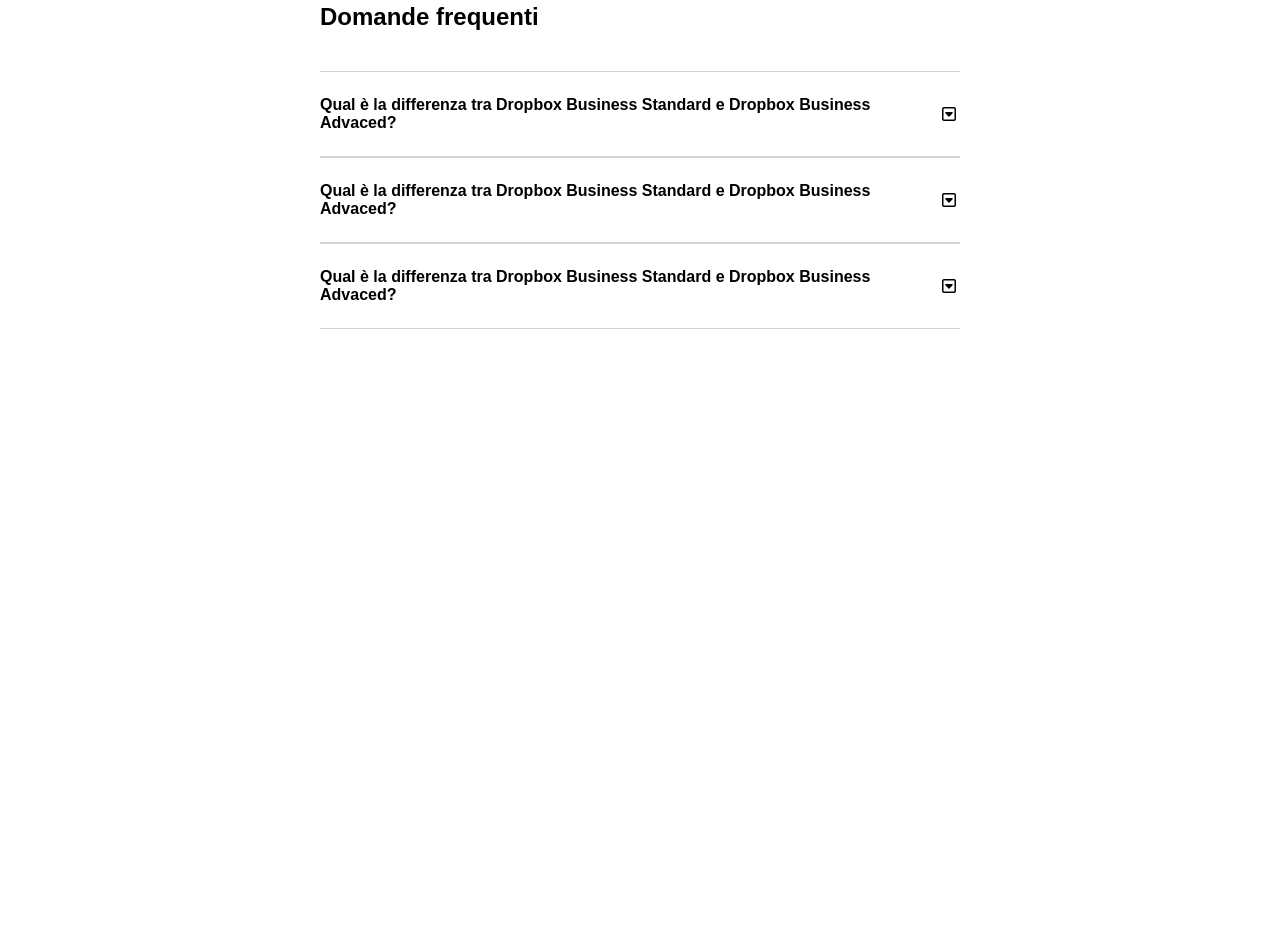
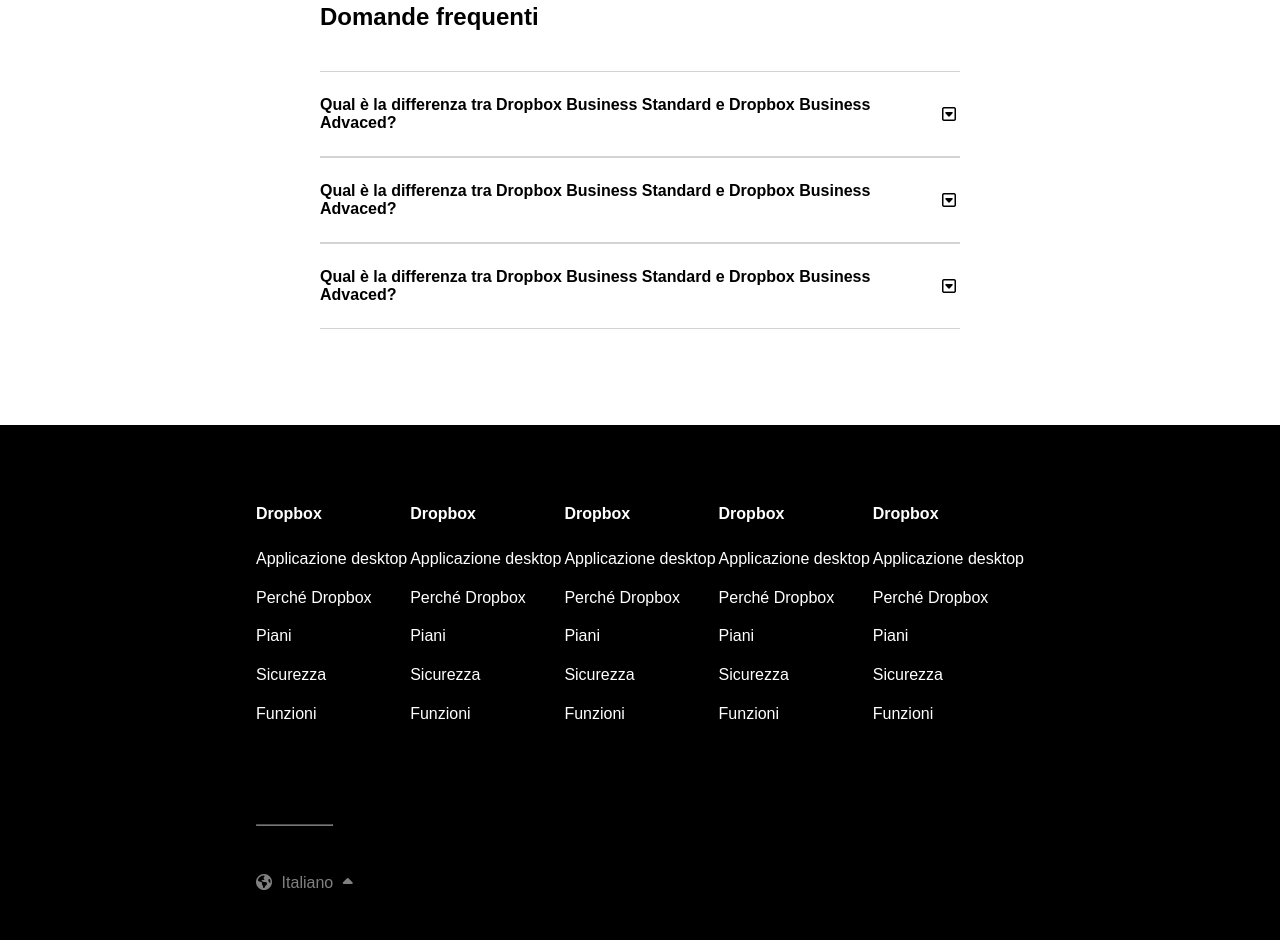
Before and after one commit to LorenzoTesoro/htmlcss-dropbox, a plain HTML site: page index.html in a window 1280 px wide. Shown: the part 5127-6067 px from the top of the page. Before the commit the page ends 5456 px from the top, so only its background shows below. Drawn offline with Linux system fonts and the light colour scheme; a web font is replaced by a local one.

Commit message:
add footer

```diff
--- a/assets/css/style.css
+++ b/assets/css/style.css
@@ -371,5 +371,45 @@ section.faq .d-flex{
     border-top:0.1rem solid lightgray;
     border-bottom:0.1rem solid lightgray;
 }
+section.faq div:last-child{
+    margin-bottom:6rem;
+}
 /* /.faq section */
 /* #endregion main */
+
+/* #region footer */
+footer{
+    padding-top: 5rem;
+    background-color: var(--bg-color-dark);
+    color:var(--white);
+}
+footer .d-flex{
+    justify-content: space-between;
+}
+footer h4{
+    margin-bottom: 1.7rem;
+}
+footer .column > div{
+    margin-bottom:1.3rem;
+}
+footer hr{
+    margin-top:5rem;
+    margin-bottom:3rem;
+    height:1px;
+    width:10%;
+}
+
+footer .container > div:last-child{
+    color:grey;
+    display: flex;
+    padding-bottom: 3rem;
+    align-items: baseline;
+}
+
+footer .container > div:last-child span{
+    padding: 0 0.6rem;
+}
+#world{
+    padding:0;
+}
+/* #endregion footer */
--- a/index.html
+++ b/index.html
@@ -399,9 +399,56 @@
     </main>
     <!-- /.site_main -->
 
-    <footer id="site_footer" class="container">
-        <div class="row d-flex">
-            <div class="col-5"></div>
+    <footer id="site_footer">
+        <div class="container">
+            <div class="d-flex">
+                <div class="column">
+                    <h4>Dropbox</h4>
+                    <div>Applicazione desktop</div>
+                    <div>Perché Dropbox</div>
+                    <div>Piani</div>
+                    <div>Sicurezza</div>
+                    <div>Funzioni</div>
+                </div>
+                <div class="column">
+                    <h4>Dropbox</h4>
+                    <div>Applicazione desktop</div>
+                    <div>Perché Dropbox</div>
+                    <div>Piani</div>
+                    <div>Sicurezza</div>
+                    <div>Funzioni</div>
+                </div>
+                <div class="column">
+                    <h4>Dropbox</h4>
+                    <div>Applicazione desktop</div>
+                    <div>Perché Dropbox</div>
+                    <div>Piani</div>
+                    <div>Sicurezza</div>
+                    <div>Funzioni</div>
+                </div>
+                <div class="column">
+                    <h4>Dropbox</h4>
+                    <div>Applicazione desktop</div>
+                    <div>Perché Dropbox</div>
+                    <div>Piani</div>
+                    <div>Sicurezza</div>
+                    <div>Funzioni</div>
+                </div>
+                <div class="column">
+                    <h4>Dropbox</h4>
+                    <div>Applicazione desktop</div>
+                    <div>Perché Dropbox</div>
+                    <div>Piani</div>
+                    <div>Sicurezza</div>
+                    <div>Funzioni</div>
+                </div>
+            </div>
+            <hr>
+            <div>
+                <i class="fa-solid fa-earth-americas" id="world"></i>
+                <span>Italiano</span>
+                <i class="fa-solid fa-caret-up"></i>
+            </div>
         </div>
     </footer>
     <!-- /.site_footer -->
```
